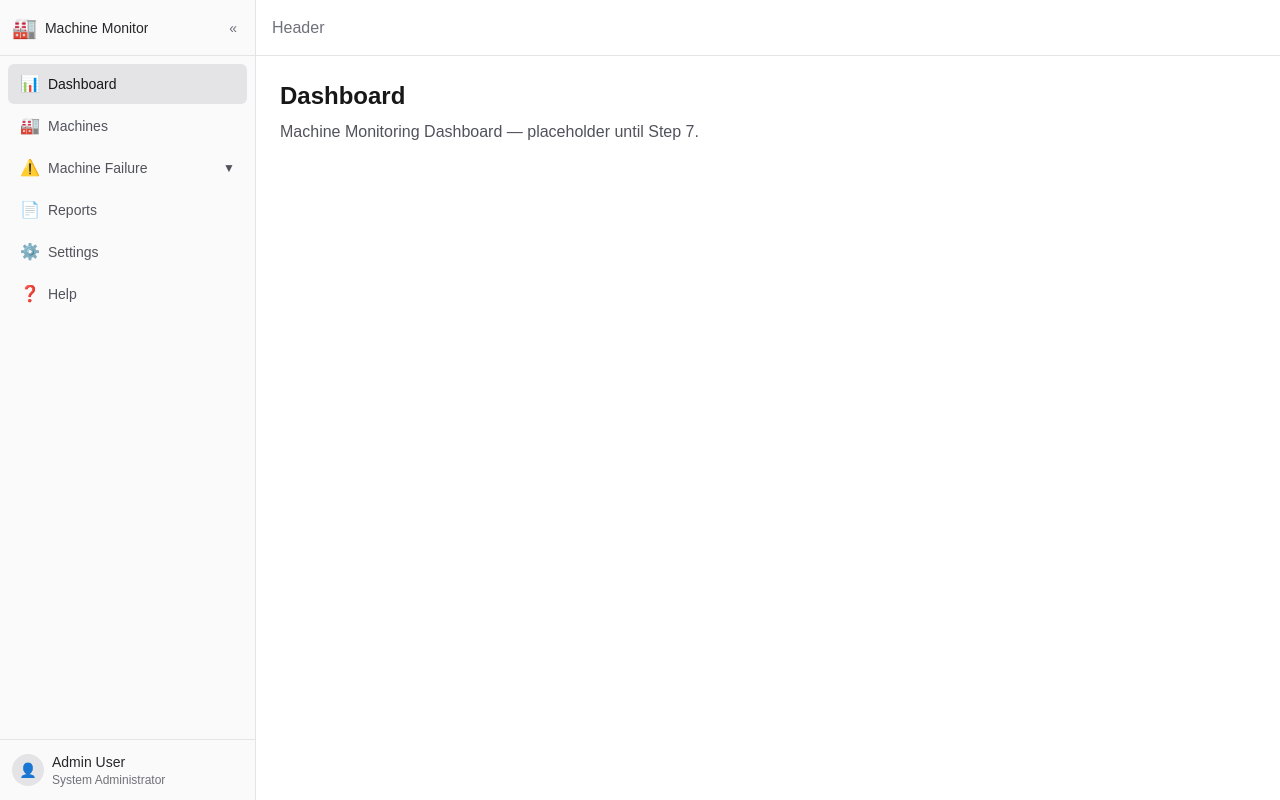
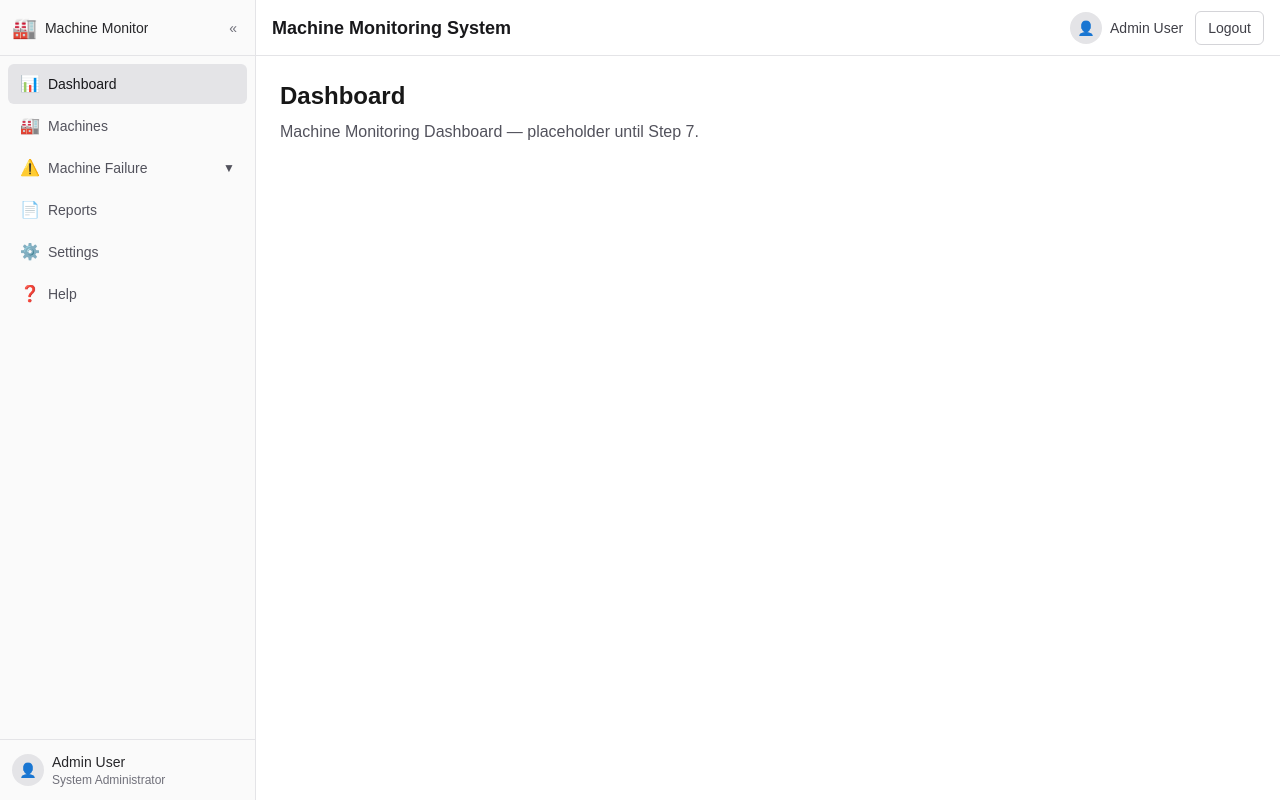
Before and after one commit to CodeSerengetiOrganization/mms-ui, a Next.js app: page /dashboard in a window 1280 px wide. Built offline with nearby package versions, Linux system fonts and the light colour scheme.

Commit message:
Enhance Header component with user authentication and dynamic title
- Added user login/logout functionality with state management.
- Updated header layout to display the application title and user status.
- Improved styling for better visual consistency in the header.

```diff
--- a/components/layout/Header.tsx
+++ b/components/layout/Header.tsx
@@ -1,7 +1,52 @@
+"use client";
+
+import { useState } from "react";
+
+const APP_TITLE = "Machine Monitoring System";
+
 export default function Header() {
+  const [isLoggedIn, setIsLoggedIn] = useState(true);
+
   return (
-    <header className="flex h-14 shrink-0 items-center border-b border-zinc-200 px-4 dark:border-zinc-800">
-      <span className="text-zinc-500 dark:text-zinc-400">Header</span>
+    <header className="flex h-14 shrink-0 items-center justify-between border-b border-zinc-200 bg-white px-4 dark:border-zinc-800 dark:bg-zinc-950">
+      <div className="flex min-w-0 items-center gap-3">
+        <h1 className="truncate text-lg font-semibold text-zinc-900 dark:text-zinc-100">
+          {APP_TITLE}
+        </h1>
+      </div>
+
+      <div className="flex shrink-0 items-center gap-3">
+        {isLoggedIn ? (
+          <>
+            <div className="flex items-center gap-2">
+              <span
+                className="flex h-8 w-8 items-center justify-center rounded-full bg-zinc-200 text-sm dark:bg-zinc-700"
+                aria-hidden
+              >
+                👤
+              </span>
+              <span className="text-sm font-medium text-zinc-700 dark:text-zinc-300">
+                Admin User
+              </span>
+            </div>
+            <button
+              type="button"
+              onClick={() => setIsLoggedIn(false)}
+              className="rounded-md border border-zinc-300 bg-white px-3 py-1.5 text-sm font-medium text-zinc-700 hover:bg-zinc-50 dark:border-zinc-600 dark:bg-zinc-800 dark:text-zinc-300 dark:hover:bg-zinc-700"
+            >
+              Logout
+            </button>
+          </>
+        ) : (
+          <button
+            type="button"
+            onClick={() => setIsLoggedIn(true)}
+            className="rounded-md bg-zinc-900 px-3 py-1.5 text-sm font-medium text-white hover:bg-zinc-800 dark:bg-zinc-100 dark:text-zinc-900 dark:hover:bg-zinc-200"
+          >
+            Login
+          </button>
+        )}
+      </div>
     </header>
   );
 }
```
